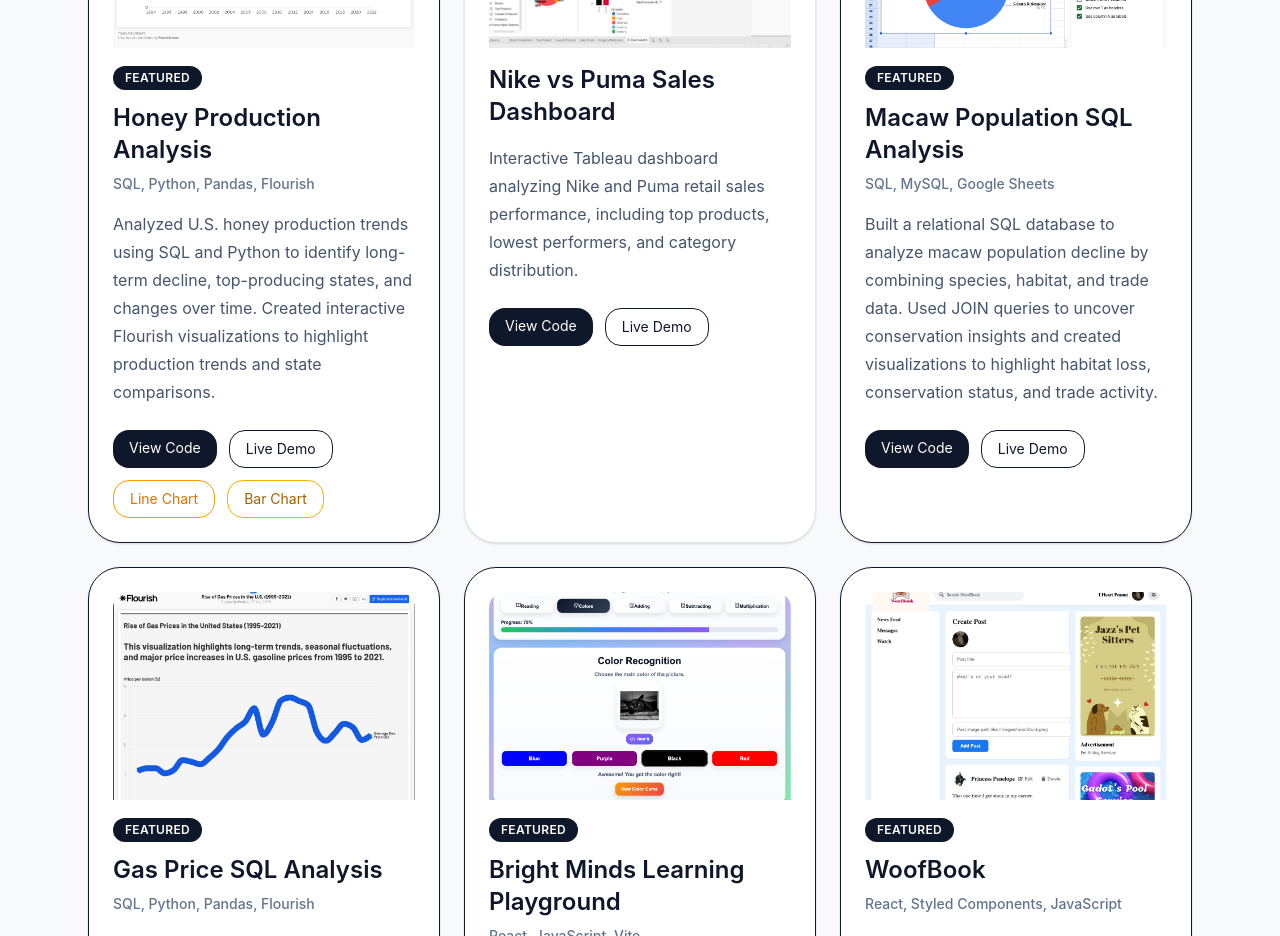
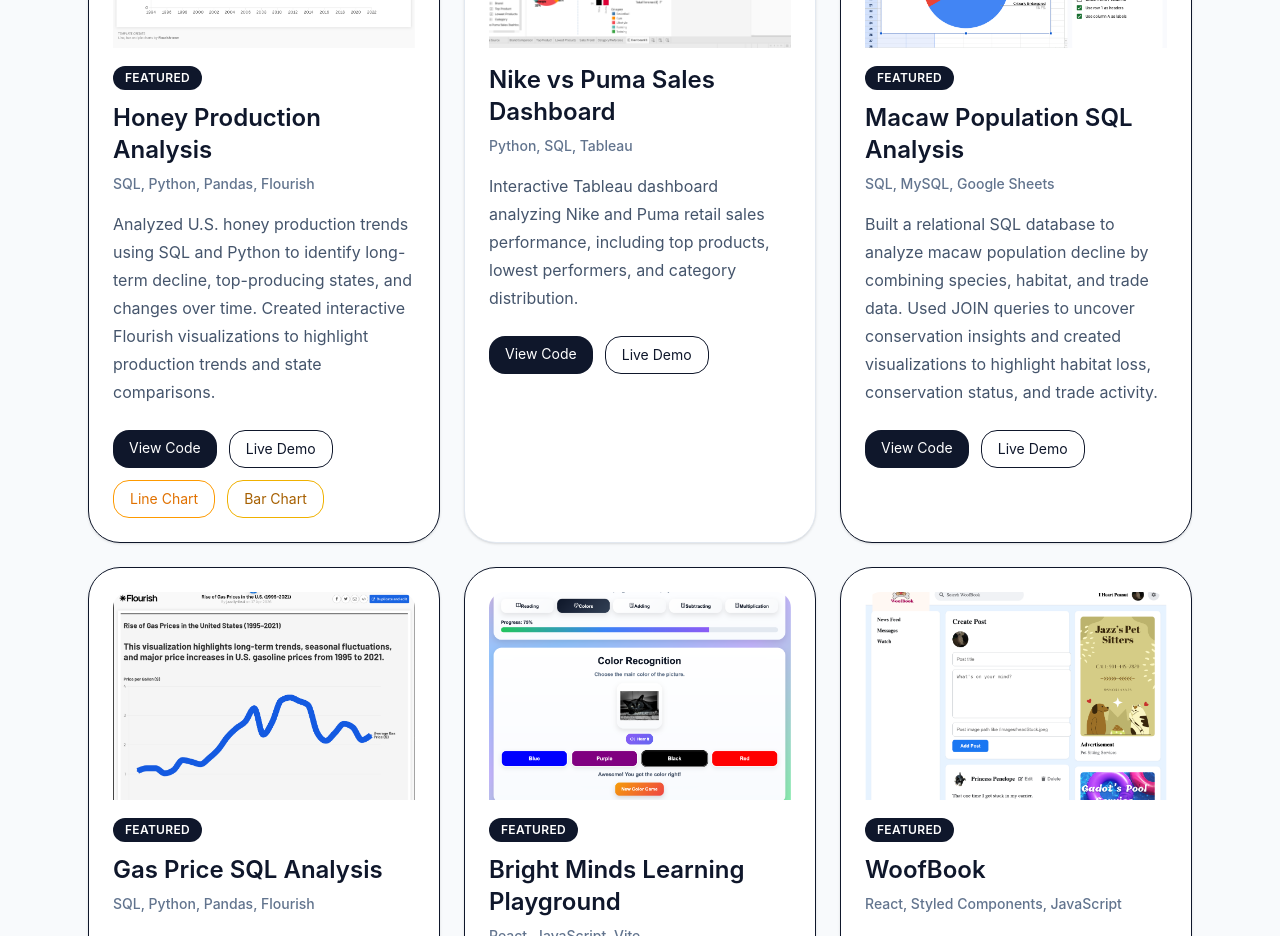
Before and after one commit to LuckettJasmin-FS-4/Jasmin-Portfolio, a React (Vite) app: page / in a window 1280 px wide. Shown: the part 1400-2336 px from the top of the page. Built offline with nearby package versions, Linux system fonts and the light colour scheme.

Commit message:
Nike vs Puma project

```diff
--- a/src/App.jsx
+++ b/src/App.jsx
@@ -35,9 +35,10 @@
     },
     {
       title: "Nike vs Puma Sales Dashboard",
+      tech: "Python, SQL, Tableau",
       description: "Interactive Tableau dashboard analyzing Nike and Puma retail sales performance, including top products, lowest performers, and category distribution.",
       image: dashboardImg,
-      github: "https://github.com/LuckettJasmin-FS-4/nike-puma-retail-analysis",
+      github: "https://github.com/LuckettJasmin-FS-4/Nike-vs.-Puma-Retail-Sales-Analysis-Python-SQL-Power-BI-/blob/main/ReadME.md",
       demo: "https://public.tableau.com/views/NikevsPumaSales/Dashboard1"
     },
     {
```
